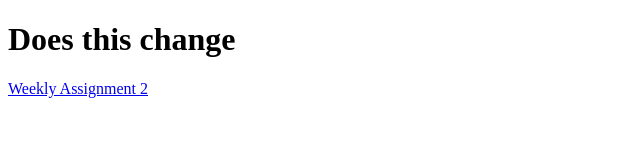
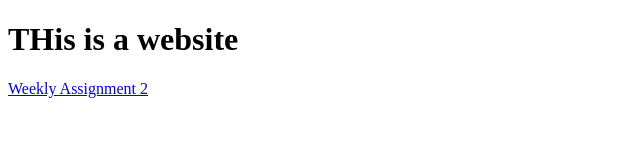
Before and after one commit to sbruner176/info3402.github.io, a plain HTML site: page index.html in a window 1280 px wide. Shown: the whole page, without its empty margins (0-640 px from the left). Drawn offline with Linux system fonts and the light colour scheme.

Commit message:
Update index.html

```diff
--- a/index.html
+++ b/index.html
@@ -1,7 +1,7 @@
 <!DOCTYPE html>
 <html>
 <body>
-<h1> Does this change</h1>
+<h1> THis is a website</h1>
 <a href="sbruner176.github.io/wa2.html">Weekly Assignment 2</a>
 </body>
 </html>
```
